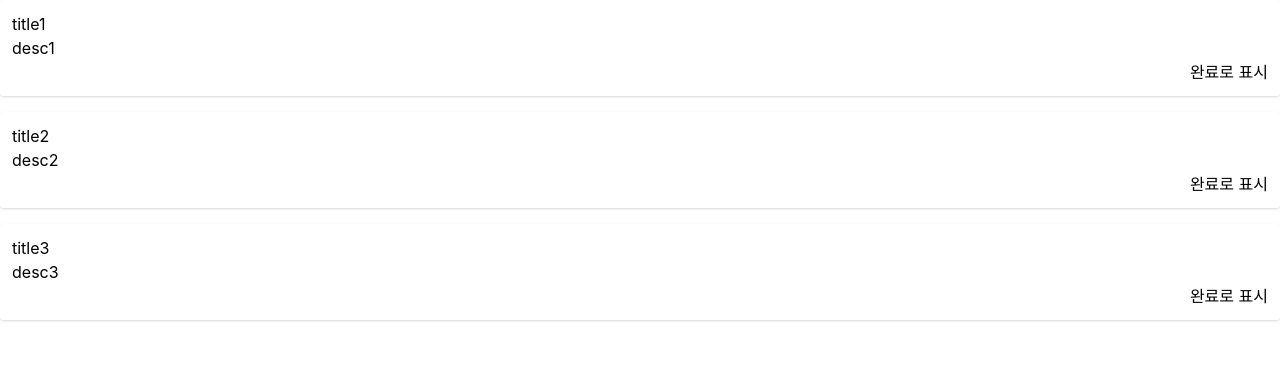
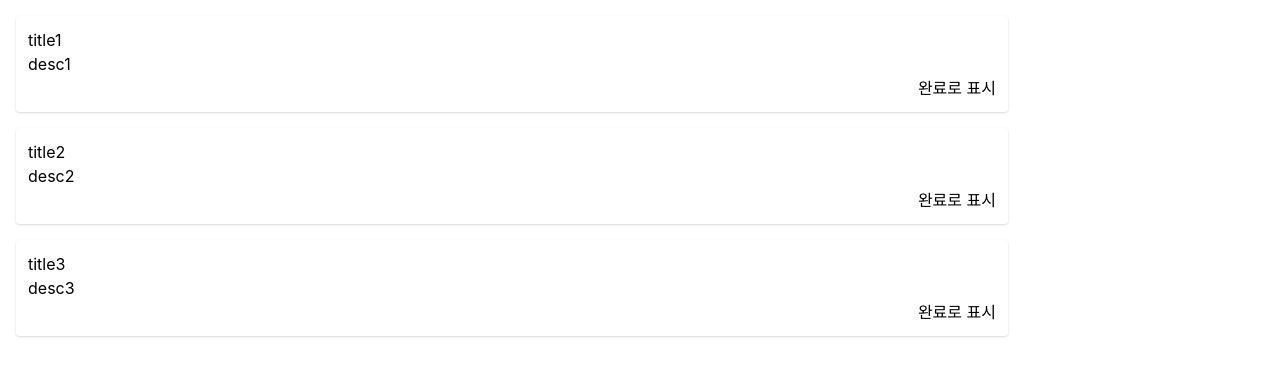
Before and after one commit to daehyun0/vue-todo-1, a Nuxt app: page / in a window 1280 px wide. Shown: the top 376 px of the page. Built offline with nearby package versions, Linux system fonts and the light colour scheme.

Commit message:
add layout style

```diff
--- a/layouts/default.vue
+++ b/layouts/default.vue
@@ -1,5 +1,5 @@
 <template>
-  <div>
+  <div class="layout">
     <Nuxt />
   </div>
 </template>
@@ -60,3 +60,9 @@ html {
   background-color: #35495e;
 }
 </style>
+
+<style lang="scss" scoped>
+.layout {
+  @apply p-4 max-w-5xl flex justify-center;
+}
+</style>
```
